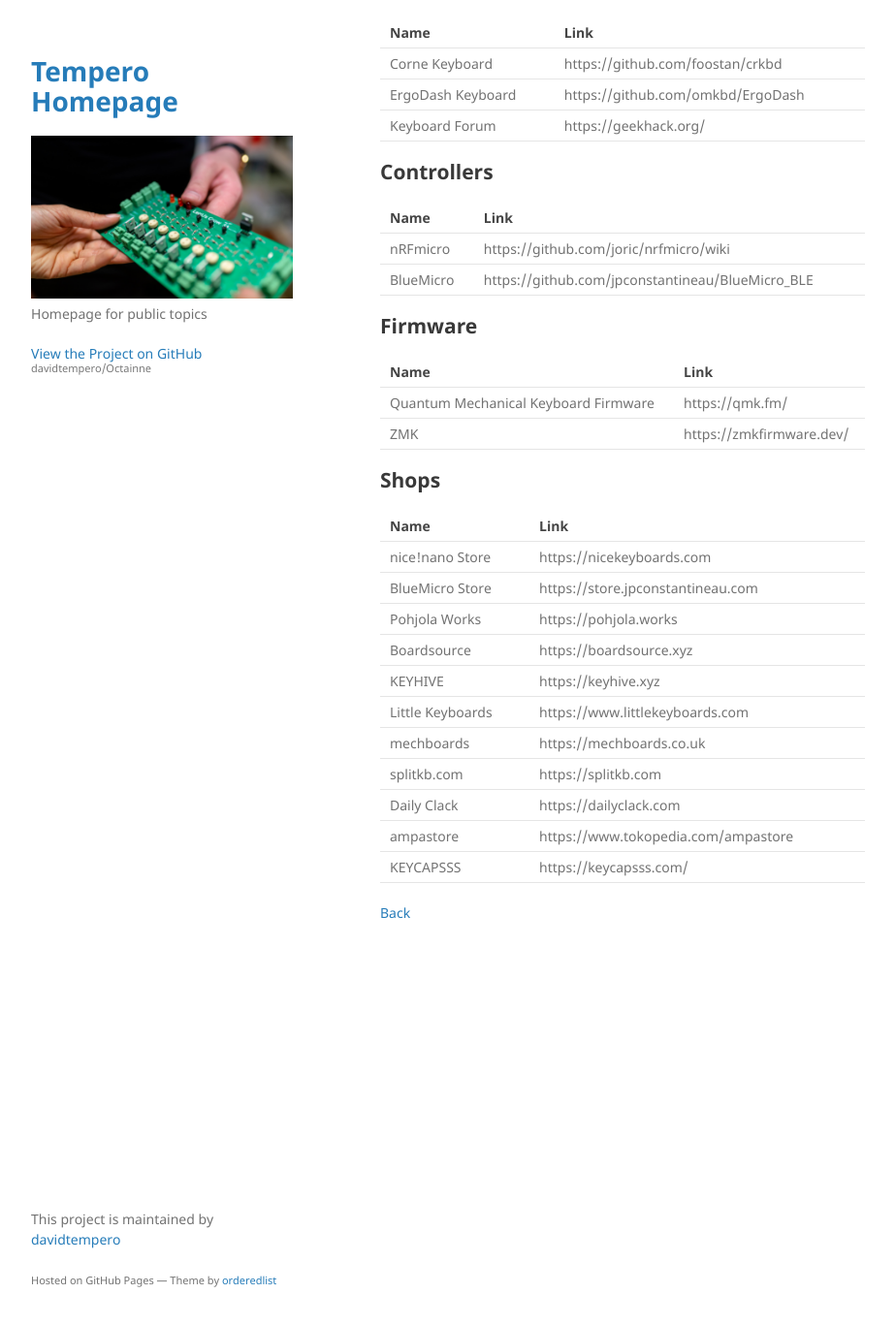
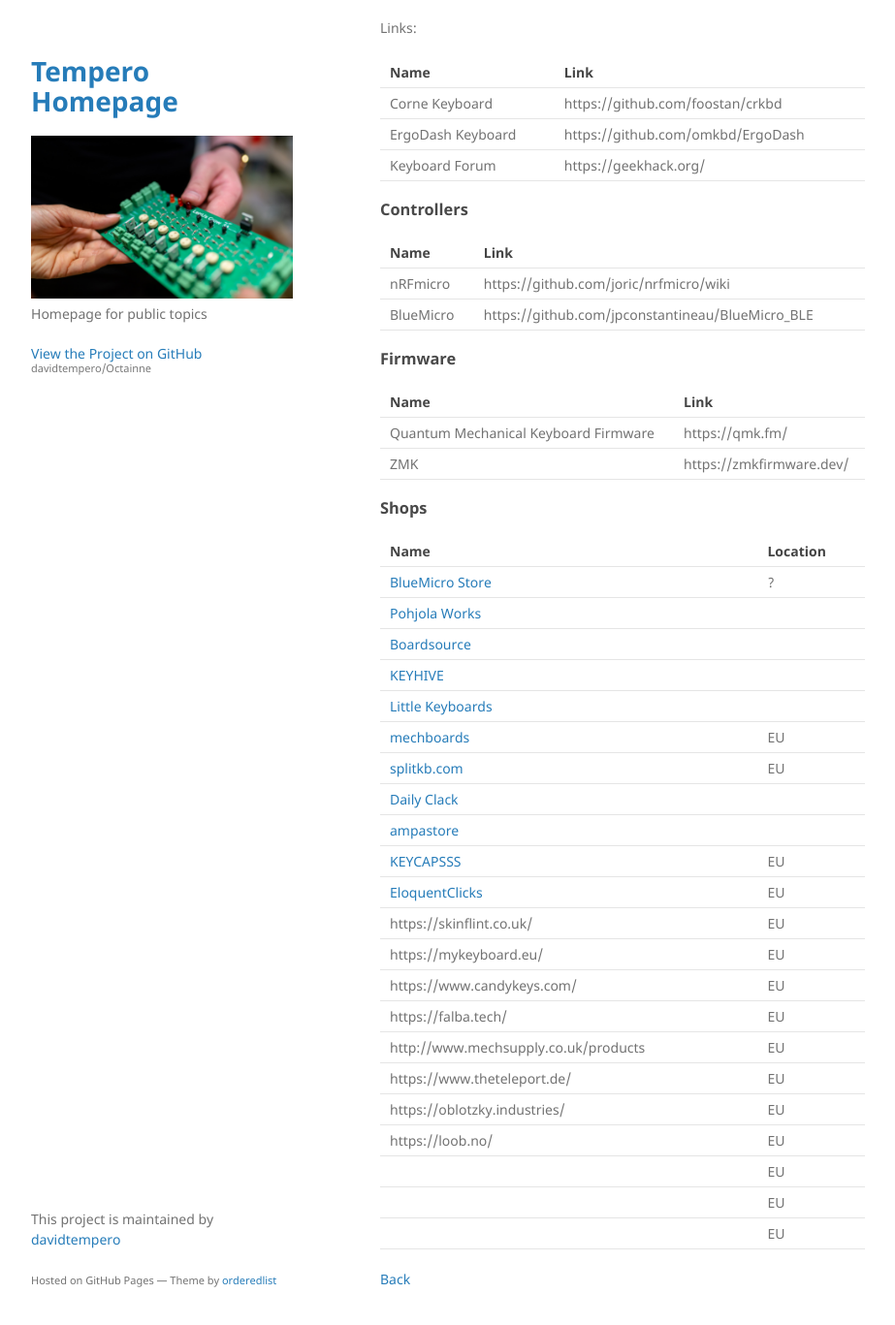
Before and after one commit to davidtempero/Octainne, a Jekyll site: the page built from projects.md, in a window 1280 px wide and 1400 px high, scrolled down 175 px. Shown: the top 1367 px of the window at 97% size, without its empty margins (178-1101 px from the left). Built offline with Jekyll 4.4.1, drawn with Linux system fonts in a browser that asks for light colours; some of the changed text lies outside the part shown.

Commit message:
Added more europe shops for mech keyboards

```diff
--- a/projects.md
+++ b/projects.md
@@ -15,34 +17,45 @@ Links:
 | ErgoDash Keyboard | https://github.com/omkbd/ErgoDash |
 | Keyboard Forum    | https://geekhack.org/             |
 
-## Controllers
+### Controllers
 
 | Name      | Link                                             |
 | :-------- | :----------------------------------------------- |
 | nRFmicro  | https://github.com/joric/nrfmicro/wiki           |
 | BlueMicro | https://github.com/jpconstantineau/BlueMicro_BLE |
 
-## Firmware
+### Firmware
 
 | Name                                 | Link                     |
 | :----------------------------------- | :----------------------- |
 | Quantum Mechanical Keyboard Firmware | https://qmk.fm/          |
 | ZMK                                  | https://zmkfirmware.dev/ |
 
-## Shops
+### Shops
 
-| Name             | Link                                |
-| :--------------- | :---------------------------------- |
-| nice!nano Store  | https://nicekeyboards.com           |
-| BlueMicro Store  | https://store.jpconstantineau.com   |
-| Pohjola Works    | https://pohjola.works               |
-| Boardsource      | https://boardsource.xyz             |
-| KEYHIVE          | https://keyhive.xyz                 |
-| Little Keyboards | https://www.littlekeyboards.com     |
-| mechboards       | https://mechboards.co.uk            |
-| splitkb.com      | https://splitkb.com                 |
-| Daily Clack      | https://dailyclack.com              |
-| ampastore        | https://www.tokopedia.com/ampastore |
-| KEYCAPSSS        | https://keycapsss.com/              |
+| Name                                                 | Location |
+| :--------------------------------------------------- | :------- |
+| [BlueMicro Store](https://store.jpconstantineau.com) | ?        |
+| [Pohjola Works](https://pohjola.works)               |          |
+| [Boardsource](https://boardsource.xyz)               |          |
+| [KEYHIVE](https://keyhive.xyz)                       |          |
+| [Little Keyboards](https://www.littlekeyboards.com)  |          |
+| [mechboards](https://mechboards.co.uk)               | EU       |
+| [splitkb.com](https://splitkb.com)                   | EU       |
+| [Daily Clack](https://dailyclack.com)                |          |
+| [ampastore](https://www.tokopedia.com/ampastore)     |          |
+| [KEYCAPSSS](https://keycapsss.com/)                  | EU       |
+| [EloquentClicks](https://www.eloquentclicks.com/)    | EU       |
+| https://skinflint.co.uk/                             | EU       |
+| https://mykeyboard.eu/                               | EU       |
+| https://www.candykeys.com/                           | EU       |
+| https://falba.tech/                                  | EU       |
+| http://www.mechsupply.co.uk/products                 | EU       |
+| https://www.theteleport.de/                          | EU       |
+| https://oblotzky.industries/                         | EU       |
+| https://loob.no/                                     | EU       |
+|                                                      | EU       |
+|                                                      | EU       |
+|                                                      | EU       |
 
 [Back](./index.md)
```
Also changed, not shown: other parts of projects.md (+2 -0 lines).
